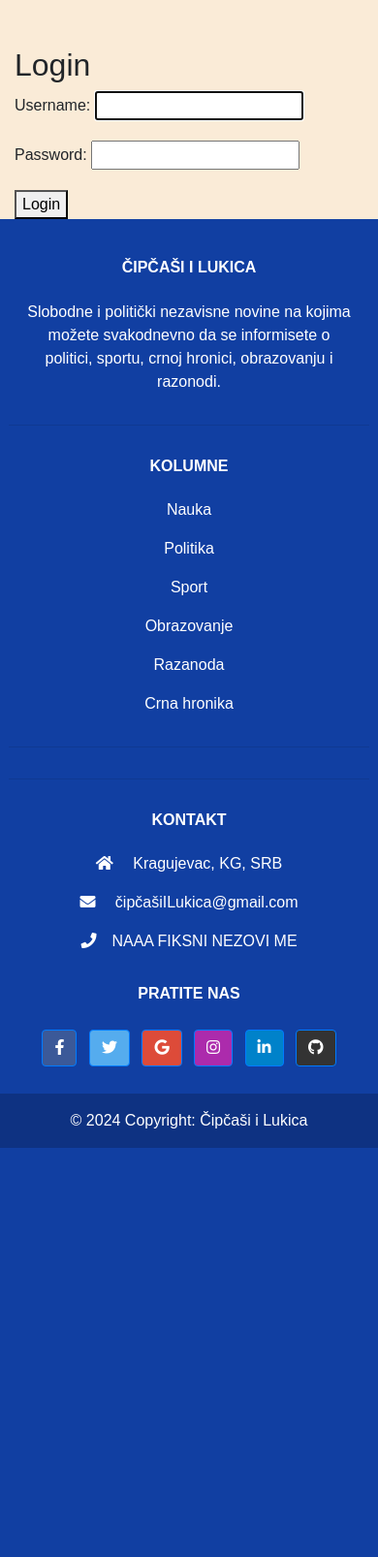
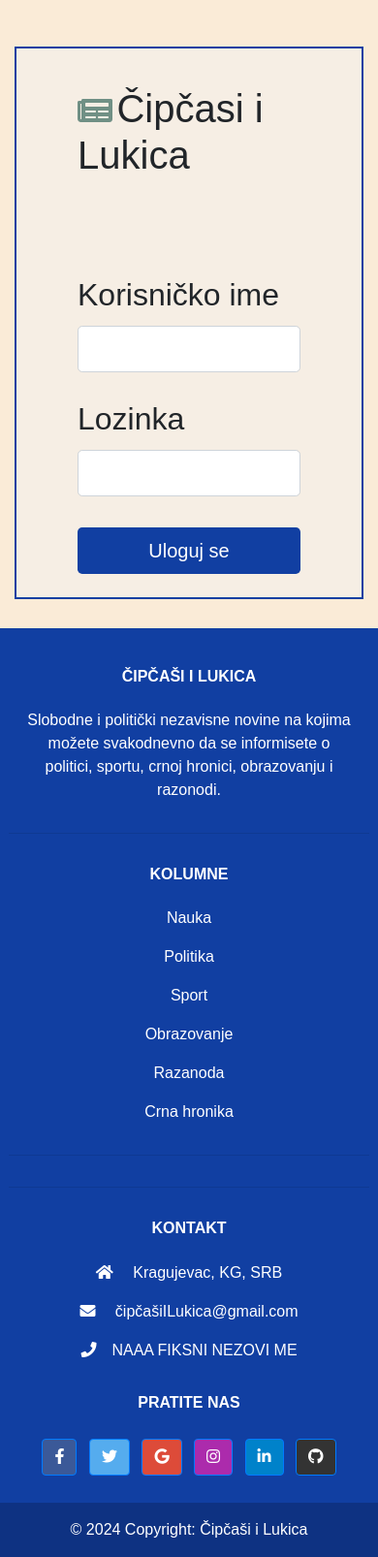
Before and after one commit to bogdan-mitrovic/PISiBP, a Django app: page /accounts/login/ in a window 390 px wide. Shown: the part 16-1622 px from the top of the page at 97% size. Before the commit the page ends 1200 px from the top, so only its background shows below. Run offline with Django 3.2, Linux system fonts and the light colour scheme; parts of the project's set-up code (start-up, migrations or seed data) failed here and were passed over; some libraries are stand-ins or nearby versions.

Commit message:
Azuriran Login i dodata lepa zena  hehe ( _/) (•.•) (❤)

```diff
--- a/app/news/template/registration/login.html
+++ b/app/news/template/registration/login.html
@@ -1,10 +1,66 @@
 {% extends "base.html" %}
 
 {% block content %}
-<h2>Login</h2>
-<form method="post">
-  {% csrf_token %}
-  {{ form.as_p }}
-  <button type="submit">Login</button>
-</form>
+
+
+<style>
+.custom-button {
+        background-color: #113fa2;
+        border-color: transparent;
+        transition: background-color 0.3s;
+    }
+
+    .custom-button:hover {
+        background-color: #0a6b10; /* Change to the desired hover color */
+    }
+    .error {
+        color: red;
+        font-size: 20px; /* Adjust the font size as needed */
+    }
+</style>
+
+<section class="vh-100">
+  <div class="container-fluid" style="border: 2px solid #113fa2; margin-bottom: 30px; background-color: rgb(246, 238, 228);">
+    <div class="row">
+      <div class="col-sm-6 text-black">
+        <div class="px-5 ms-xl-4">
+          <i class="fas fa-newspaper fa-2x me-3 pt-5 mt-xl-4" style="color: #709085;"></i>
+          <span class="h1 fw-bold mb-0">Čipčasi i Lukica</span>
+        </div>
+
+        <div class="d-flex align-items-center h-custom-2 px-5 ms-xl-4 mt-5 pt-5 pt-xl-0 mt-xl-n5" >
+          <form method="post">
+            {% csrf_token %}
+
+            <div class="form-outline mb-4">
+              <label class="form-label" for="username"  style="font-size: xx-large;">Korisničko ime </label>
+              <input type="text" id="username" name="username" class="form-control form-control-lg" />
+              {% for error in form.username.errors %}
+                                <p class="error">{{ error }}</p>
+                            {% endfor %}
+            </div>
+
+            <div class="form-outline mb-4">
+              <label class="form-label" for="password" style="font-size: xx-large;">Lozinka</label>
+              <input type="password" id="password" name="password" class="form-control form-control-lg" />
+              {% for error in form.password.errors %}
+                                <p class="error">{{ error }}</p>
+                            {% endfor %}
+            </div>
+
+            <div class="pt-2 mb-4">
+              <button class="btn btn-info btn-lg btn-block custom-button" type="submit" >Uloguj se</button>
+            </div>
+          </form>
+        </div>
+      </div>
+
+      <div class="col-sm-6 px-0 d-none d-sm-block">
+        <img src="/media/image/NakedWomanReadingNewspaper.jpg"
+          alt="Login image" class="w-100 vh-100" style="object-fit: cover; object-position: left; border-right: 1px solid #113fa2;">
+      </div>
+    </div>
+  </div>
+</section>
+
 {% endblock %}
```
